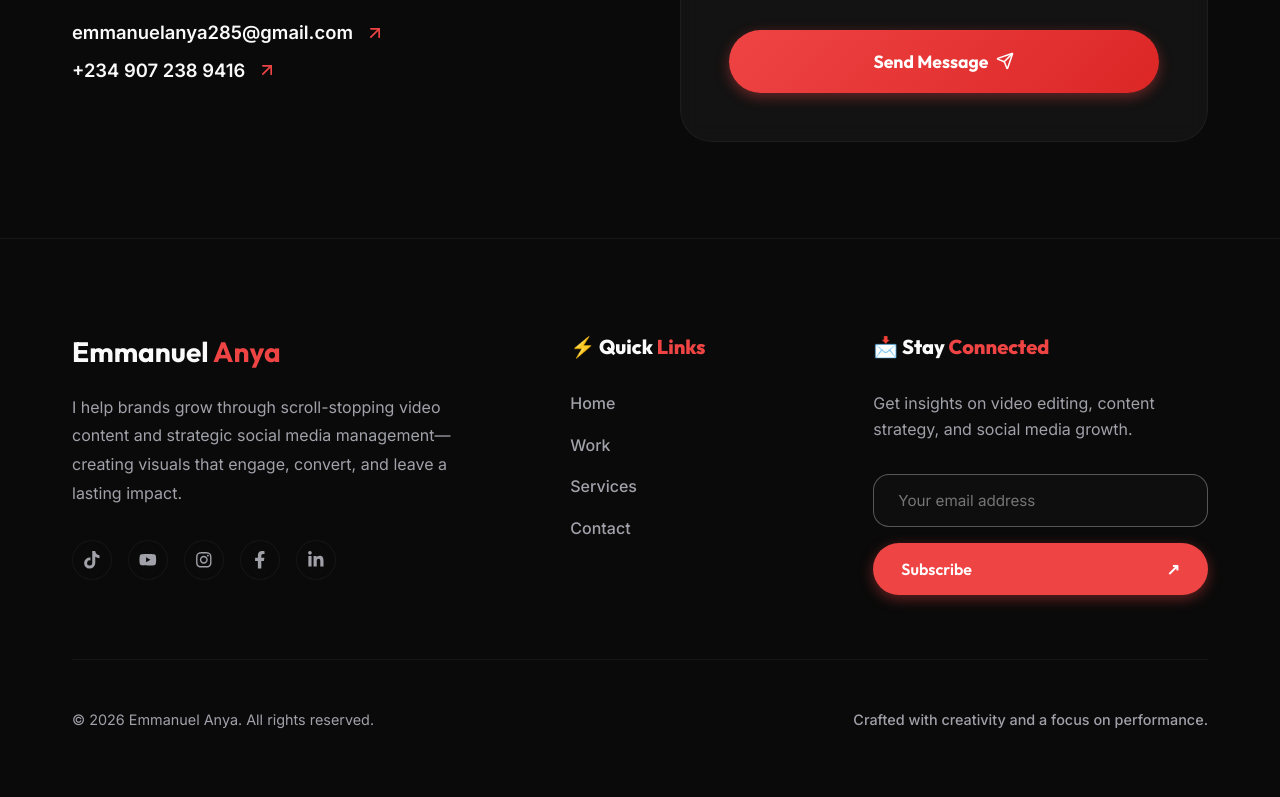
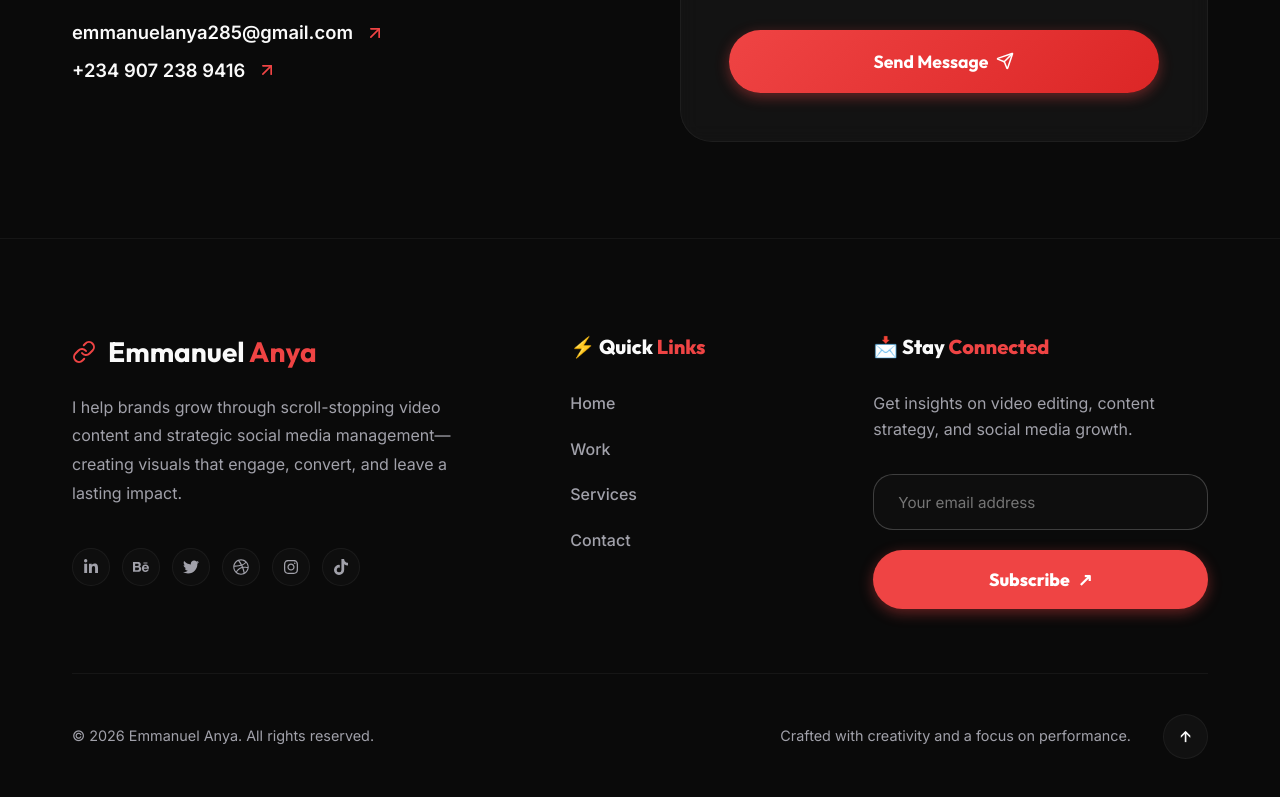
Before and after one commit to anya285/myporfolio, a React (Vite) app: page / in a window 1280 px wide. Shown: the part 6715-7512 px from the top of the page. Built offline with nearby package versions, Linux system fonts and the light colour scheme.

Commit message:
style: perfect footer redesign with divider, back-to-top and updated icons

```diff
--- a/src/components/Footer.css
+++ b/src/components/Footer.css
@@ -11,34 +11,43 @@
   margin-bottom: 4rem;
 }
 
+.footer-logo-wrapper {
+  display: flex;
+  align-items: center;
+  gap: 0.75rem;
+  margin-bottom: 1.5rem;
+}
+
 .footer-logo {
   font-size: 1.75rem;
-  margin-bottom: 1.5rem;
+  margin-bottom: 0;
 }
 
 .footer-bio {
   color: var(--color-text-secondary);
   line-height: 1.8;
-  margin-bottom: 2rem;
+  margin-bottom: 2.5rem;
   max-width: 400px;
 }
 
 .footer-socials {
   display: flex;
-  gap: 1rem;
+  gap: 0.75rem;
+  flex-wrap: wrap;
 }
 
 .social-icon {
-  width: 40px;
-  height: 40px;
+  width: 38px;
+  height: 38px;
   border-radius: 50%;
   border: 1px solid var(--color-glass-border);
   display: flex;
   align-items: center;
   justify-content: center;
-  font-size: 1.1rem;
+  font-size: 1rem;
   transition: all var(--transition-fast);
   color: var(--color-text-secondary);
+  background: rgba(255, 255, 255, 0.02);
 }
 
 .social-icon:hover {
@@ -58,7 +67,7 @@
 .footer-links ul {
   display: flex;
   flex-direction: column;
-  gap: 1rem;
+  gap: 1.25rem;
 }
 
 .footer-links a {
@@ -74,20 +83,21 @@
 .newsletter-text {
   color: var(--color-text-secondary);
   margin-bottom: 2rem;
+  max-width: 300px;
 }
 
 .newsletter-form {
   display: flex;
   flex-direction: column;
-  gap: 1rem;
+  gap: 1.25rem;
 }
 
 .newsletter-input {
   width: 100%;
-  padding: 1rem 1.5rem;
-  border-radius: 1rem;
+  padding: 1.1rem 1.5rem;
+  border-radius: 1.25rem;
   background: rgba(255, 255, 255, 0.02);
-  border: 1px solid rgba(255, 255, 255, 0.3);
+  border: 1px solid rgba(255, 255, 255, 0.2);
   color: var(--color-text-primary);
   font-family: inherit;
   font-size: 0.95rem;
@@ -96,18 +106,28 @@
 .newsletter-input:focus {
   outline: none;
   border-color: var(--color-accent-primary);
-  background: rgba(255, 255, 255, 0.05);
 }
 
 .newsletter-btn {
   width: 100%;
-  justify-content: space-between;
-  padding: 1rem 1.75rem;
+  justify-content: center;
+  padding: 1.1rem 1.75rem;
+  font-weight: 800;
+  font-size: 1.1rem;
 }
 
 .footer-bottom {
-  padding-top: 3rem;
-  border-top: 1px solid var(--color-glass-border);
+  margin-top: 4rem;
+}
+
+.footer-divider {
+  width: 100%;
+  height: 1px;
+  background: var(--color-glass-border);
+  margin-bottom: 2.5rem;
+}
+
+.footer-bottom-content {
   display: flex;
   justify-content: space-between;
   align-items: center;
@@ -115,8 +135,30 @@
   font-size: 0.9rem;
 }
 
-.footer-tagline {
-  font-weight: 500;
+.footer-bottom-right {
+  display: flex;
+  align-items: center;
+  gap: 2rem;
+}
+
+.back-to-top {
+  width: 45px;
+  height: 45px;
+  border-radius: 50%;
+  border: 1px solid var(--color-glass-border);
+  display: flex;
+  align-items: center;
+  justify-content: center;
+  font-size: 1.2rem;
+  background: var(--color-bg-elevated);
+  color: var(--color-text-primary);
+  transition: all var(--transition-fast);
+}
+
+.back-to-top:hover {
+  border-color: var(--color-accent-primary);
+  color: var(--color-accent-primary);
+  transform: translateY(-5px);
 }
 
 @media (max-width: 992px) {
@@ -138,9 +180,13 @@
   .footer-newsletter {
     grid-column: span 1;
   }
-  .footer-bottom {
+  .footer-bottom-content {
     flex-direction: column;
     text-align: center;
-    gap: 1rem;
+    gap: 1.5rem;
+  }
+  .footer-bottom-right {
+    flex-direction: column-reverse;
+    gap: 1.5rem;
   }
 }
--- a/src/components/Footer.jsx
+++ b/src/components/Footer.jsx
@@ -1,5 +1,6 @@
 import React from 'react';
-import { FaTiktok, FaYoutube, FaInstagram, FaFacebookF, FaLinkedinIn } from 'react-icons/fa';
+import { FaTiktok, FaInstagram, FaLinkedinIn, FaBehance, FaTwitter, FaDribbble } from 'react-icons/fa';
+import { Link as LinkIcon } from 'lucide-react';
 import './Footer.css';
 
 const Footer = () => {
@@ -9,16 +10,20 @@ const Footer = () => {
         <div className="footer-grid">
           {/* Logo & Bio Column */}
           <div className="footer-col footer-branding">
-            <h2 className="footer-logo">Emmanuel <span className="accent-text">Anya</span></h2>
+            <div className="footer-logo-wrapper">
+              <LinkIcon className="accent-text" size={24} />
+              <h2 className="footer-logo">Emmanuel <span className="accent-text">Anya</span></h2>
+            </div>
             <p className="footer-bio">
               I help brands grow through scroll-stopping video content and strategic social media management—creating visuals that engage, convert, and leave a lasting impact.
             </p>
             <div className="footer-socials">
+              <a href="#" className="social-icon"><FaLinkedinIn /></a>
+              <a href="#" className="social-icon"><FaBehance /></a>
+              <a href="#" className="social-icon"><FaTwitter /></a>
+              <a href="#" className="social-icon"><FaDribbble /></a>
+              <a href="#" className="social-icon"><FaInstagram /></a>
               <a href="#" className="social-icon"><FaTiktok /></a>
-              <a href="#" className="social-icon"><FaYoutube /></a>
-              <a href="#" className="social-icon"><FaInstagram /></a>
-              <a href="#" className="social-icon"><FaFacebookF /></a>
-              <a href="#" className="social-icon"><FaLinkedinIn /></a>
             </div>
           </div>
 
@@ -54,8 +59,16 @@ const Footer = () => {
 
         {/* Footer Bottom */}
         <div className="footer-bottom">
-          <p>© 2026 Emmanuel Anya. All rights reserved.</p>
-          <p className="footer-tagline">Crafted with creativity and a focus on performance.</p>
+          <div className="footer-divider"></div>
+          <div className="footer-bottom-content">
+            <p>© 2026 Emmanuel Anya. All rights reserved.</p>
+            <div className="footer-bottom-right">
+              <p className="footer-tagline">Crafted with creativity and a focus on performance.</p>
+              <button onClick={() => window.scrollTo({top: 0, behavior: 'smooth'})} className="back-to-top">
+                ↑
+              </button>
+            </div>
+          </div>
         </div>
       </div>
     </footer>
```
